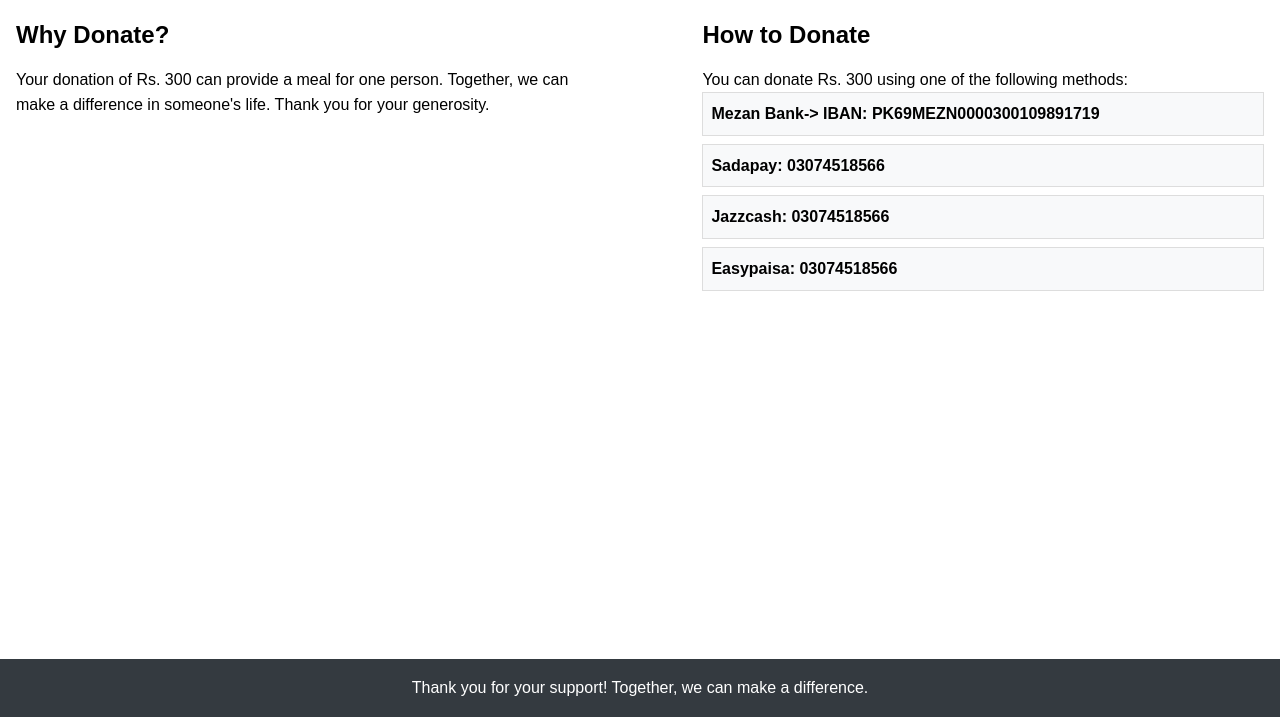
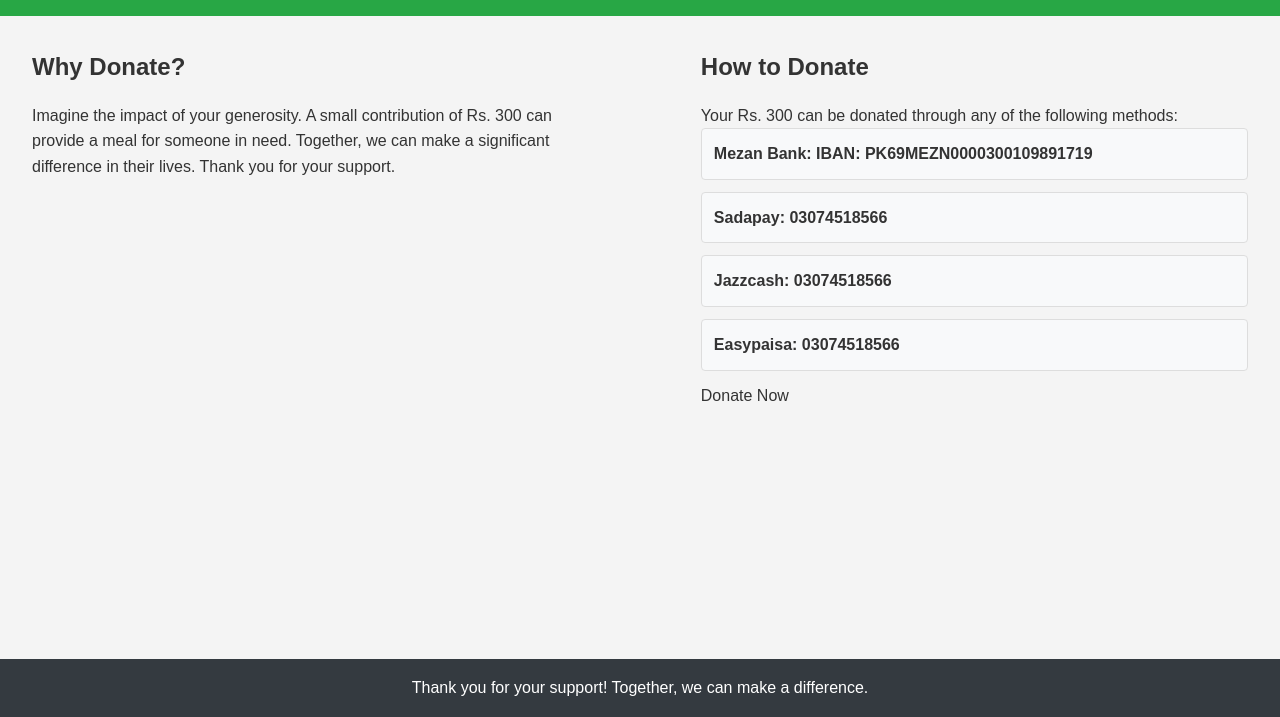
Before and after one commit to itisusama/uh-resume, a plain HTML site: page donation/index.html in a window 1280 px wide. Shown: the part 83-800 px from the top of the page. Drawn offline with Linux system fonts and the light colour scheme.

Commit message:
"Updated donation/index.html and styles.css with various changes to layout, styling, and content."

```diff
--- a/donation/index.html
+++ b/donation/index.html
@@ -10,22 +10,22 @@
     <header>
         <h1>Donate Rs. 300 to Feed a Person</h1>
     </header>
-
     <main>
         <section class="info">
             <h2>Why Donate?</h2>
-            <p>Your donation of Rs. 300 can provide a meal for one person. Together, we can make a difference in someone's life. Thank you for your generosity.</p>
+            <p>Imagine the impact of your generosity. A small contribution of <span class="highlight">Rs. 300</span> can provide a meal for someone in need. Together, we can make a significant difference in their lives. Thank you for your support.</p>
         </section>
 
         <section class="donation-details">
             <h2>How to Donate</h2>
-            <p>You can donate Rs. 300 using one of the following methods:</p>
+            <p>Your Rs. 300 can be donated through any of the following methods:</p>
             <ul>
-                <li><strong>Mezan Bank-> IBAN: PK69MEZN0000300109891719 </strong></li>
+                <li><strong>Mezan Bank: IBAN: PK69MEZN0000300109891719</strong></li>
                 <li><strong>Sadapay: 03074518566</strong></li>
                 <li><strong>Jazzcash: 03074518566</strong></li>
                 <li><strong>Easypaisa: 03074518566</strong></li>
             </ul>
+            <a href="#" class="cta-button">Donate Now</a>
         </section>
     </main>
 
--- a/donation/styles.css
+++ b/donation/styles.css
@@ -1,63 +1,118 @@
-* {
+/* Universal Styles */
+*,
+*::before,
+*::after {
     box-sizing: border-box;
     margin: 0;
     padding: 0;
 }
 
+/* Body Styles */
 body {
-    font-family: Arial, sans-serif;
+    font-family: 'Arial', sans-serif;
     line-height: 1.6;
     display: flex;
     flex-direction: column;
     min-height: 100vh;
+    background-color: #f4f4f4;
+    color: #333;
+    overflow-x: hidden;
 }
 
+/* Header Styles */
 header {
-    background: #28a745;
-    color: white;
-    padding: 1em;
+    background-color: #28a745;
+    color: #fff;
+    padding: 1.5rem 0;
     text-align: center;
 }
 
+/* Main Content Styles */
 main {
     flex: 1;
-    padding: 1em;
+    padding: 2rem;
+    display: flex;
+    flex-wrap: wrap;
+    justify-content: space-between;
 }
 
-.info, .donation-details {
-    margin-bottom: 1em;
+/* Info and Donation Details Sections */
+.info,
+.donation-details {
+    margin-bottom: 2rem;
+    width: 100%;
 }
 
-.info h2, .donation-details h2 {
-    margin-bottom: 0.5em;
+.info h2,
+.donation-details h2 {
+    margin-bottom: 1rem;
+    font-size: 1.5rem;
 }
 
+/* List Styles */
 ul {
     list-style-type: none;
     padding-left: 0;
 }
 
 ul li {
-    background: #f8f9fa;
+    background-color: #f8f9fa;
     border: 1px solid #ddd;
-    margin-bottom: 0.5em;
-    padding: 0.5em;
+    margin-bottom: 0.75rem;
+    padding: 0.75rem;
+    border-radius: 4px;
+    transition: background-color 0.3s, transform 0.3s;
 }
 
+ul li:hover {
+    background-color: #e2e6ea;
+    transform: scale(1.02);
+}
+
+/* Footer Styles */
 footer {
-    background: #343a40;
-    color: white;
-    padding: 1em;
+    background-color: #343a40;
+    color: #fff;
+    padding: 1rem;
     text-align: center;
 }
 
+/* Media Queries for Larger Screens */
 @media (min-width: 600px) {
-    main {
-        display: flex;
-        justify-content: space-between;
-    }
-
-    .info, .donation-details {
+    .info,
+    .donation-details {
         width: 45%;
     }
 }
+
+/* Enhanced Accessibility */
+a {
+    color: inherit;
+    text-decoration: none;
+}
+
+a:focus,
+a:hover {
+    text-decoration: underline;
+}
+
+button {
+    font: inherit;
+    padding: 0.5rem 1rem;
+    border: none;
+    border-radius: 4px;
+    background-color: #28a745;
+    color: #fff;
+    cursor: pointer;
+    transition: background-color 0.3s, transform 0.3s;
+}
+
+button:hover {
+    background-color: #218838;
+    transform: scale(1.05);
+}
+
+button:focus {
+    outline: 2px solid #0056b3;
+    outline-offset: 2px;
+}
```
